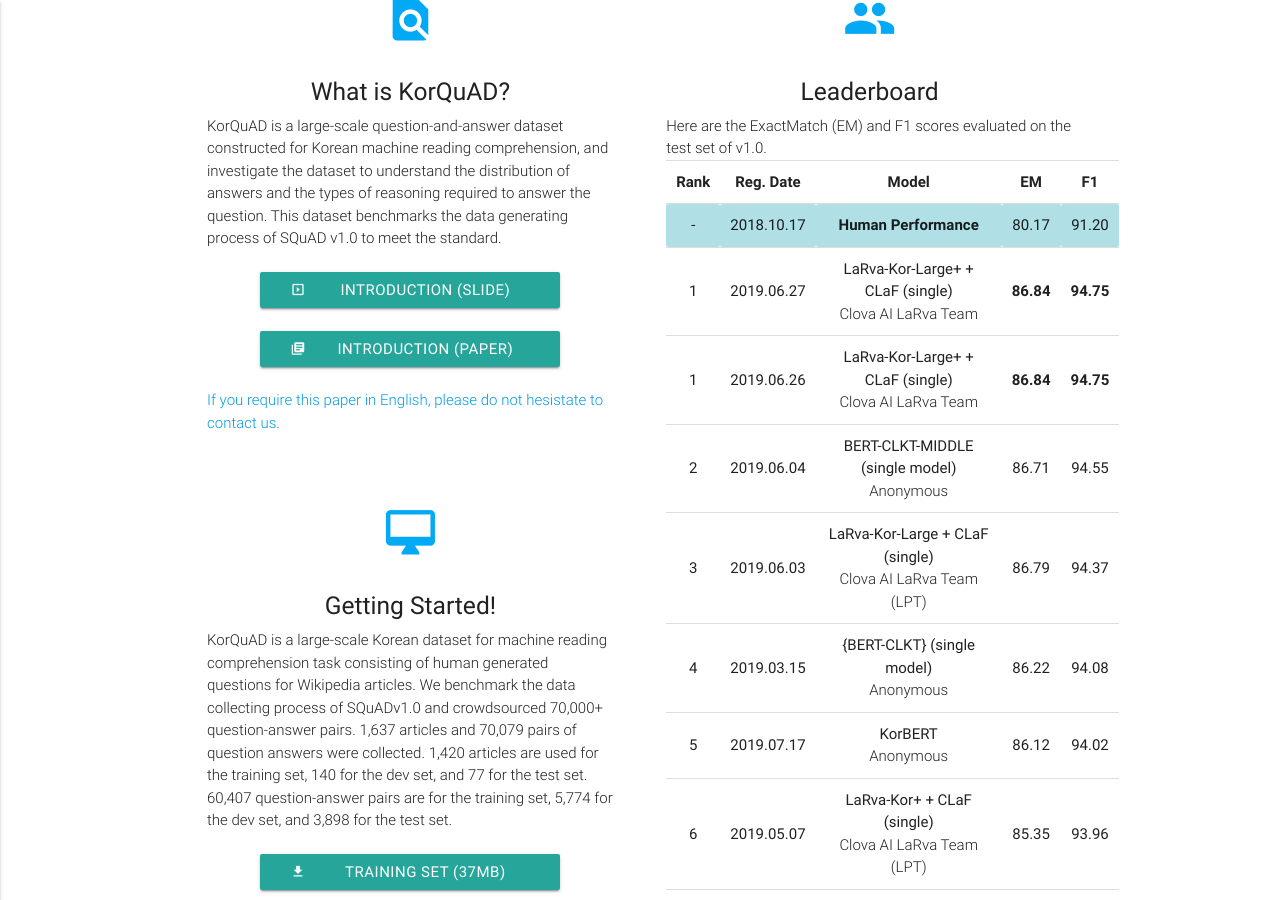
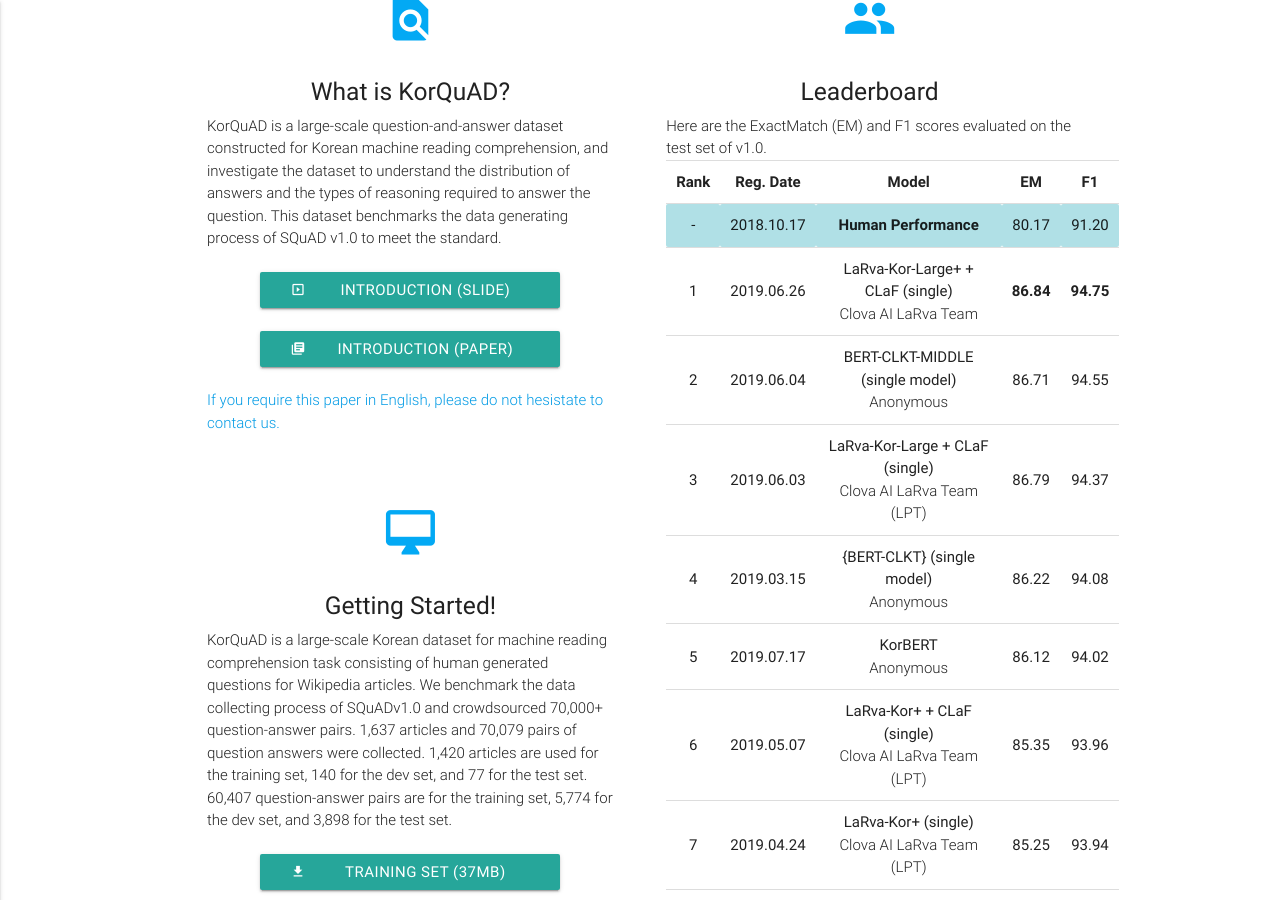
Before and after one commit to korquad/korquad.github.io, a Jekyll site: the page built from category/index_english.html, in a window 1280 px wide and 900 px high, scrolled down 429 px. Built offline with Jekyll 4.4.1, drawn with Linux system fonts in a browser that asks for light colours.

Commit message:
Update index_english.html

```diff
--- a/category/index_english.html
+++ b/category/index_english.html
@@ -156,15 +156,6 @@
                       </td>
                       <td bgcolor="#B0E0E6">80.17</td>
                       <td bgcolor="#B0E0E6">91.20</td>
-                    </tr>
-                    <tr>
-                      <td>1</td>
-                      <td>2019.06.27</td>
-                      <td>LaRva-Kor-Large+ + CLaF (single)
-                        <p class="light">Clova AI LaRva Team</p>
-                      </td>
-                      <td><b>86.84<b></td>
-                      <td><b>94.75</b></td>
                     </tr>
                     <tr>
                       <td>1</td>
```
